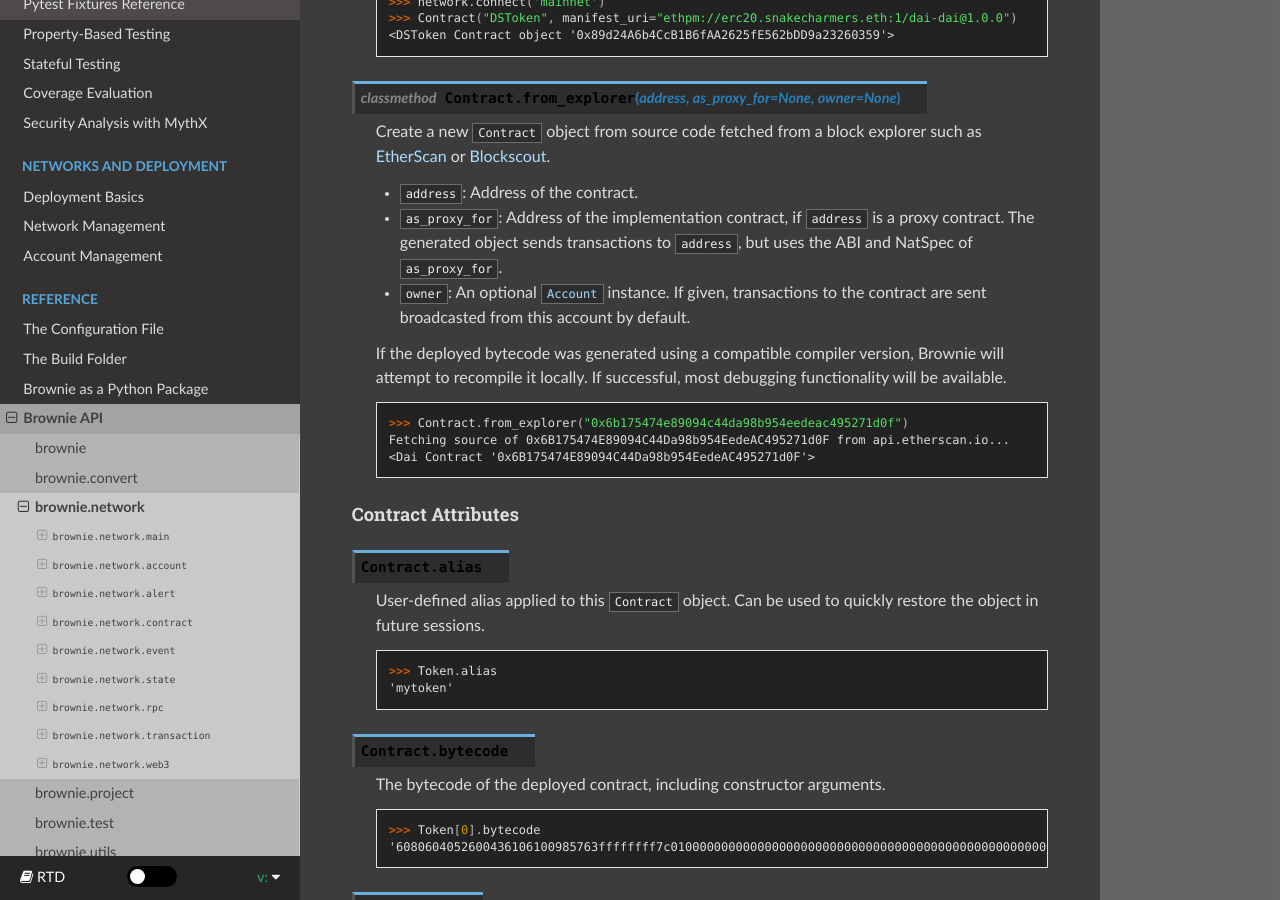
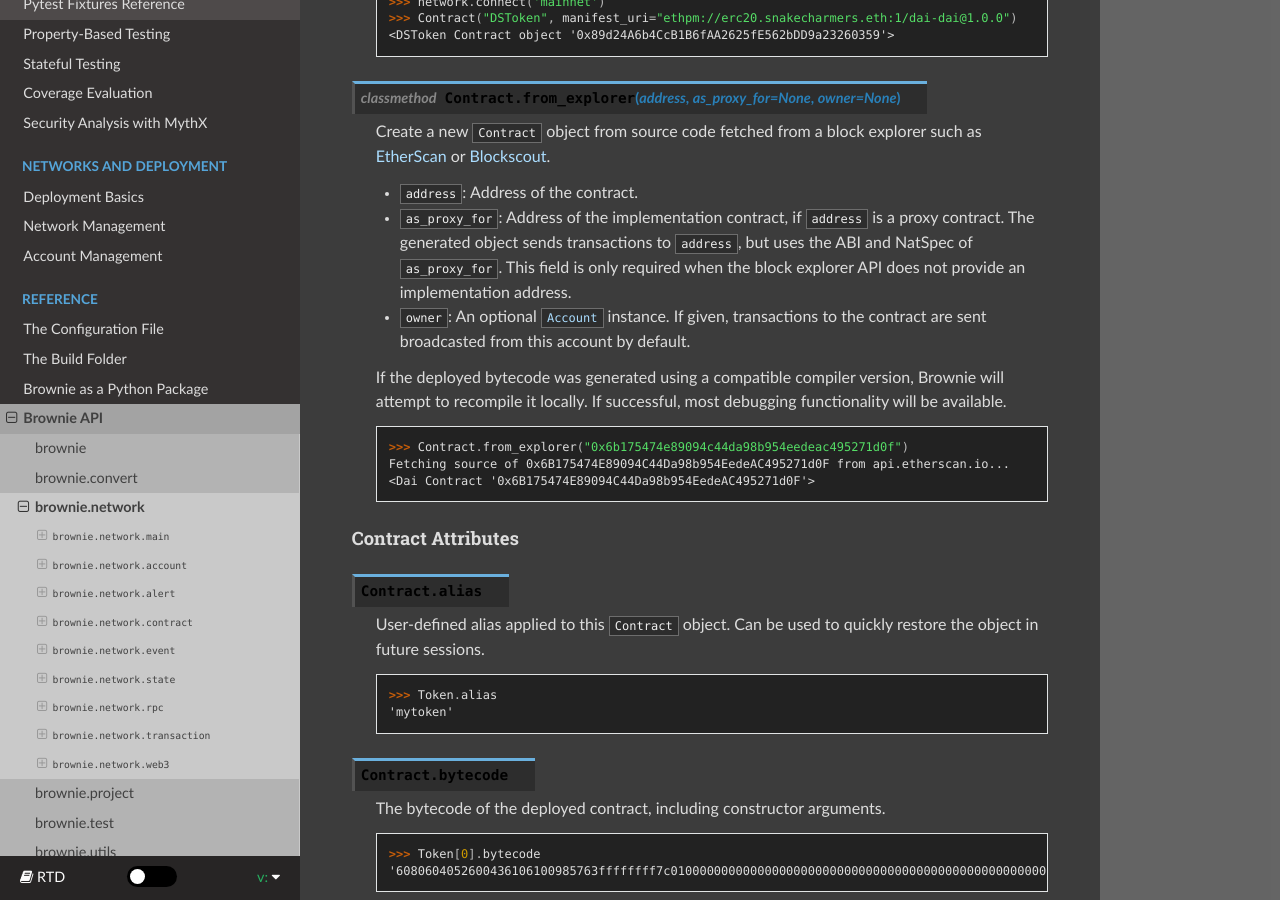
Before and after one commit to eth-brownie/brownie, a Sphinx documentation site: the page built from docs/api-network.rst, in a window 1280 px wide and 900 px high, scrolled down 16566 px. Built offline with Sphinx 7.4.7 and the Read the Docs theme 2.0.0, drawn with Linux system fonts in a browser that asks for light colours.

Commit message:
doc: update `as_proxy_for` documentation

```diff
--- a/docs/api-network.rst
+++ b/docs/api-network.rst
@@ -819,7 +819,7 @@
     Create a new ``Contract`` object from source code fetched from a block explorer such as `EtherScan <https://etherscan.io/>`_ or `Blockscout <https://blockscout.com/>`_.
 
     * ``address``: Address of the contract.
-    * ``as_proxy_for``: Address of the implementation contract, if ``address`` is a proxy contract. The generated object sends transactions to ``address``, but uses the ABI and NatSpec of ``as_proxy_for``.
+    * ``as_proxy_for``: Address of the implementation contract, if ``address`` is a proxy contract. The generated object sends transactions to ``address``, but uses the ABI and NatSpec of ``as_proxy_for``. This field is only required when the block explorer API does not provide an implementation address.
     * ``owner``: An optional :func:`Account <brownie.network.account.Account>` instance. If given, transactions to the contract are sent broadcasted from this account by default.
 
     If the deployed bytecode was generated using a compatible compiler version, Brownie will attempt to recompile it locally. If successful, most debugging functionality will be available.
```
